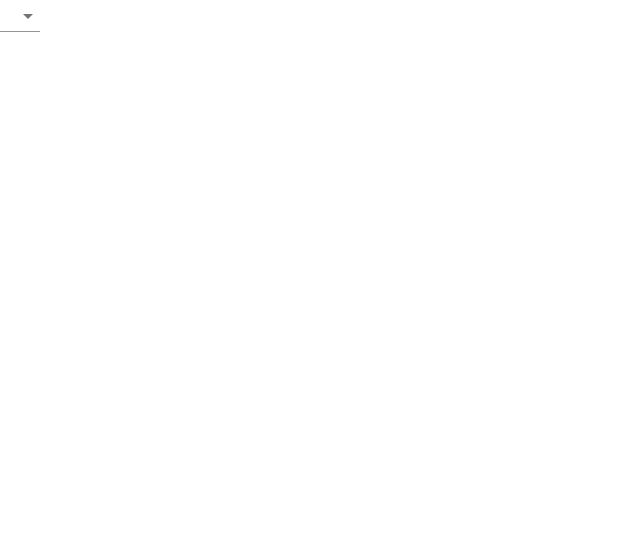
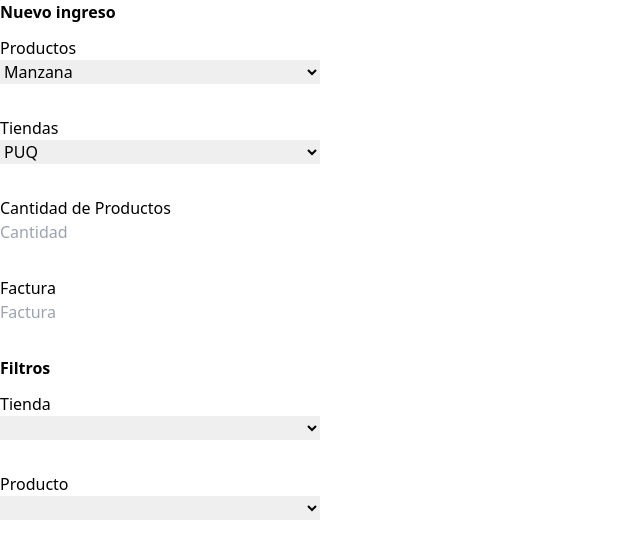
Before and after one commit to CRiquelme/optica-v2, a React (Create React App) app: page / in a window 1280 px wide. Shown: the top 558 px of the page, without its empty margins (0-640 px from the left). Built offline with nearby package versions, Linux system fonts and the light colour scheme.

Commit message:
Added form productEntry

```diff
--- a/src/App.js
+++ b/src/App.js
@@ -3,7 +3,7 @@
 //import axios from "axios";
 import { useState } from "react";
 import ProductEntry from "./components/ProductEntry/ProductEntry";
-import Selects from "./components/Select/Selects";
+
 
 
 // const rows = [
@@ -29,18 +29,12 @@ import Selects from "./components/Select/Selects";
 // ];
 
 export default function App() {
-  const [age, setAge] = useState('');
-  const handleChange = (event) => {
-    setAge(event.target.value || "");
-  };
+
   return (
     // <div style={{ height: 300, width: "100%" }}>
     //   <DataGrid rows={data} columns={columns} checkboxSelection  editRowsModel={true}
     //     onEditCellChange={true}	/>
     // </div>
-    <>
-      <Selects  onChange={event=>handleChange(event)} name="hi" id="hi" content={["Manzana", "Banana"]} />
-      {age}
-    </>
+   <ProductEntry />
   );
 }
--- a/src/components/ProductEntry/ProductEntry.jsx
+++ b/src/components/ProductEntry/ProductEntry.jsx
@@ -1,12 +1,66 @@
-import React from 'react'
+import React, { useState } from "react";
+import Selects from "../Select/Selects";
+import Input from "../Input/Input";
 
-const ProductEntry = ({data}) => {
-    return (
-        <div>
-            <h1>Nuevo ingreso</h1>
+const ProductEntry = () => {
+  const handleChange = (event) => {
+    console.log(event.target.value);
+  };
+  return (
+    <div className="flex flex-col max-w-xs">
+      <h1 className="font-bold mb-3">Nuevo ingreso</h1>
 
-        </div>
-    )
-}
+      <Selects
+        onChange={(event) => handleChange(event)}
+        id="hi"
+        content={["Manzana", "Banana"]}
+        label="Productos"
+        className="mb-8"
+      />
+      <Selects
+        onChange={(event) => handleChange(event)}
+        id="hi"
+        content={["PUQ", "Tienda 2", "Tienda 3"]}
+        label="Tiendas"
+        className="mb-8"
+      />
+      <label>Cantidad de Productos</label>
+      <Input
+        onChange={(event) => handleChange(event)}
+        type="input"
+        value=""
+        placeholder="Cantidad"
+        name="cantidad-productos"
+        className="mb-8"
+      />
+      <label>Factura</label>
+      <Input
+        onChange={(event) => handleChange(event)}
+        type="input"
+        value=""
+        placeholder="Factura"
+        name="cantidad-productos"
+        className="mb-8"
+      />
 
-export default ProductEntry
+        <h2 className="font-bold mb-3">Filtros</h2>
+        <Selects
+        onChange={(event) => handleChange(event)}
+        id="hi"
+        content={["","PUQ", "Tienda 2", "Tienda 3"]}
+        label="Tienda"
+        className="mb-8"
+      />
+        <Selects
+        onChange={(event) => handleChange(event)}
+        id="hi"
+        content={["","Manzana", "Banana"]}
+        label="Producto"
+        className="mb-8 "
+      />
+
+    </div>
+  );
+};
+
+export default ProductEntry;
--- a/src/components/Select/Selects.jsx
+++ b/src/components/Select/Selects.jsx
@@ -10,14 +10,18 @@ import "./selects.scss";
    @param content Array with text strings for the content of the MenuItem component. (options)
  * @returns
  */
-const Selects = ({ onChange, id, content }) => {
+const Selects = ({ onChange, id, content,label, className }) => {
   return (
-    <FormControl>
-
-      <Select id={id} onChange={onChange} >
-        {content?.map((item)=><MenuItem key={item} value={item || ""}>{item}</MenuItem>)}
-      </Select>
-    </FormControl>
+    <>
+      <label>{label}</label>
+      <select className={className} id={id} onChange={onChange}>
+        {content?.map((item) => (
+          <option key={item} value={item || ""}>
+            {item}
+          </option>
+        ))}
+      </select>
+    </>
   );
 };
 
```
